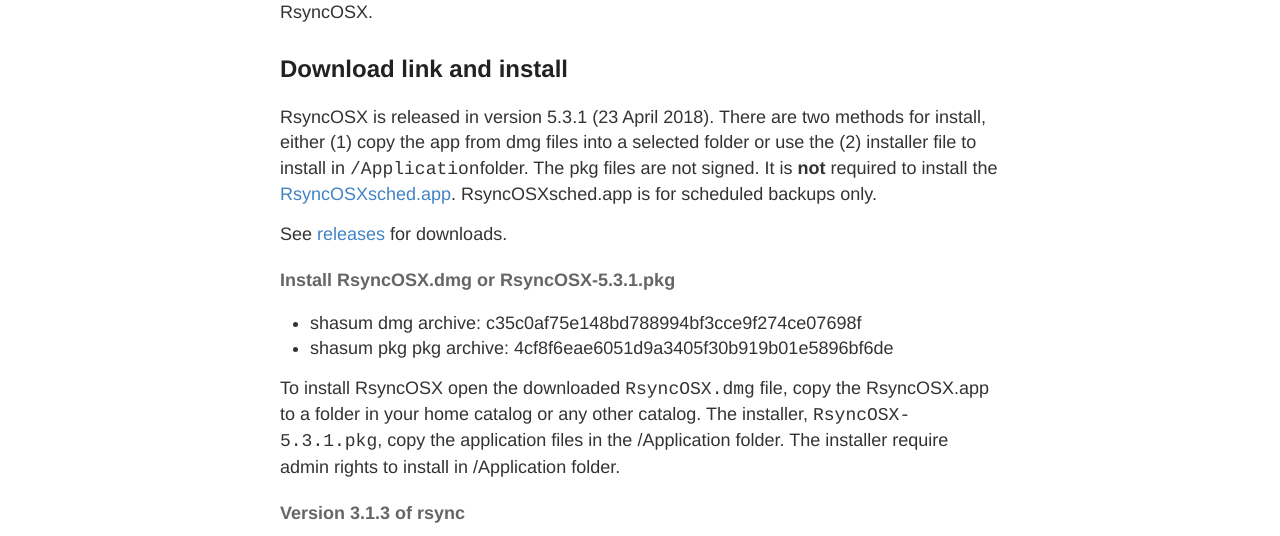
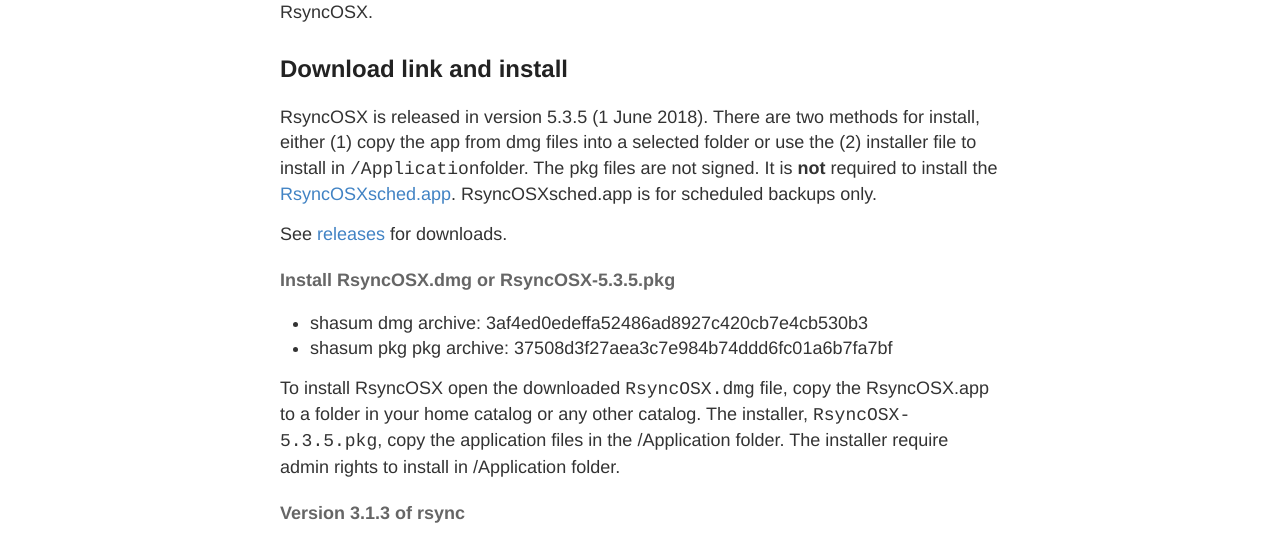
Before and after one commit to d2s/Documentation, a Jekyll site: the page built from _posts/2018-04-10-RsyncOSX.md, in a window 1280 px wide. Shown: the part 252-788 px from the top of the page. Built offline with Jekyll 4.4.1, drawn with Linux system fonts in a browser that asks for light colours.

Commit message:
new release

```diff
--- a/_posts/2018-04-10-RsyncOSX.md
+++ b/_posts/2018-04-10-RsyncOSX.md
@@ -7,16 +7,16 @@ See important info about how to use [RsyncOSX and rsync](/HowtoUseRsyncOSX). The
 
 ## Download link and install
 
-RsyncOSX is released in version 5.3.1 (23 April 2018). There are two methods for install, either (1) copy the app from dmg files into a selected folder or use the (2) installer file to install in `/Application`folder. The pkg files are not signed. It is **not** required to install the [RsyncOSXsched.app](https://github.com/rsyncOSX/RsyncOSXsched). RsyncOSXsched.app is for scheduled backups only.
+RsyncOSX is released in version 5.3.5 (1 June 2018). There are two methods for install, either (1) copy the app from dmg files into a selected folder or use the (2) installer file to install in `/Application`folder. The pkg files are not signed. It is **not** required to install the [RsyncOSXsched.app](https://github.com/rsyncOSX/RsyncOSXsched). RsyncOSXsched.app is for scheduled backups only.
 
-See [releases](https://github.com/rsyncOSX/RsyncOSX/releases/tag/v5.3.1) for downloads.
+See [releases](https://github.com/rsyncOSX/RsyncOSX/releases/tag/v5.3.5) for downloads.
 
-#### Install RsyncOSX.dmg or  RsyncOSX-5.3.1.pkg
+#### Install RsyncOSX.dmg or  RsyncOSX-5.3.5.pkg
 
-- shasum dmg archive: c35c0af75e148bd788994bf3cce9f274ce07698f
-- shasum pkg pkg archive: 4cf8f6eae6051d9a3405f30b919b01e5896bf6de
+- shasum dmg archive: 3af4ed0edeffa52486ad8927c420cb7e4cb530b3
+- shasum pkg pkg archive: 37508d3f27aea3c7e984b74ddd6fc01a6b7fa7bf
 
-To install RsyncOSX open the downloaded `RsyncOSX.dmg` file, copy the RsyncOSX.app to a folder in your home catalog or any other catalog. The installer, `RsyncOSX-5.3.1.pkg`, copy the application files in the /Application folder. The installer require admin rights to install in /Application folder.
+To install RsyncOSX open the downloaded `RsyncOSX.dmg` file, copy the RsyncOSX.app to a folder in your home catalog or any other catalog. The installer, `RsyncOSX-5.3.5.pkg`, copy the application files in the /Application folder. The installer require admin rights to install in /Application folder.
 
 #### Version 3.1.3 of rsync
 
```
Also changed, not shown: _posts/2018-04-10-Changelog.md (+3 -3 lines).
